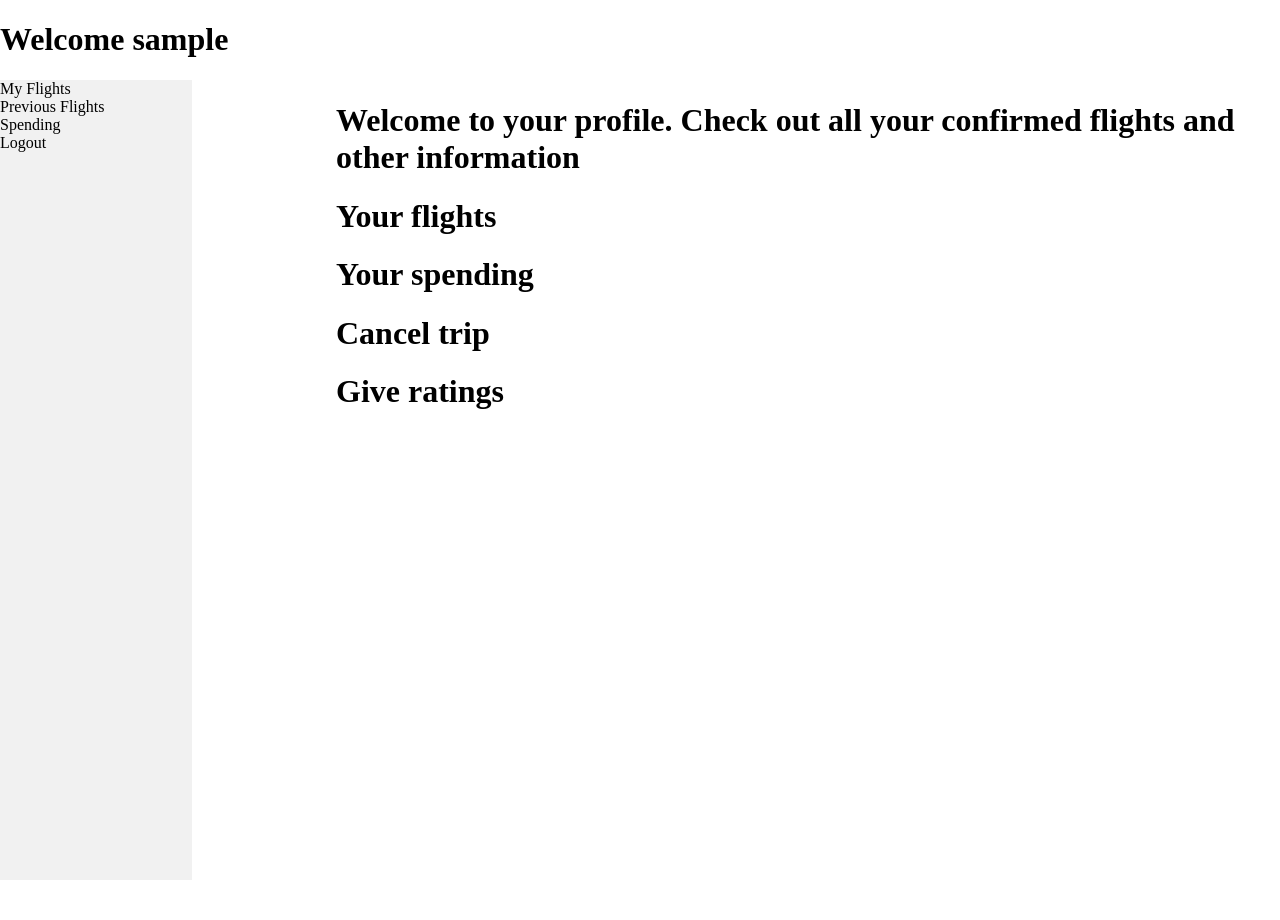
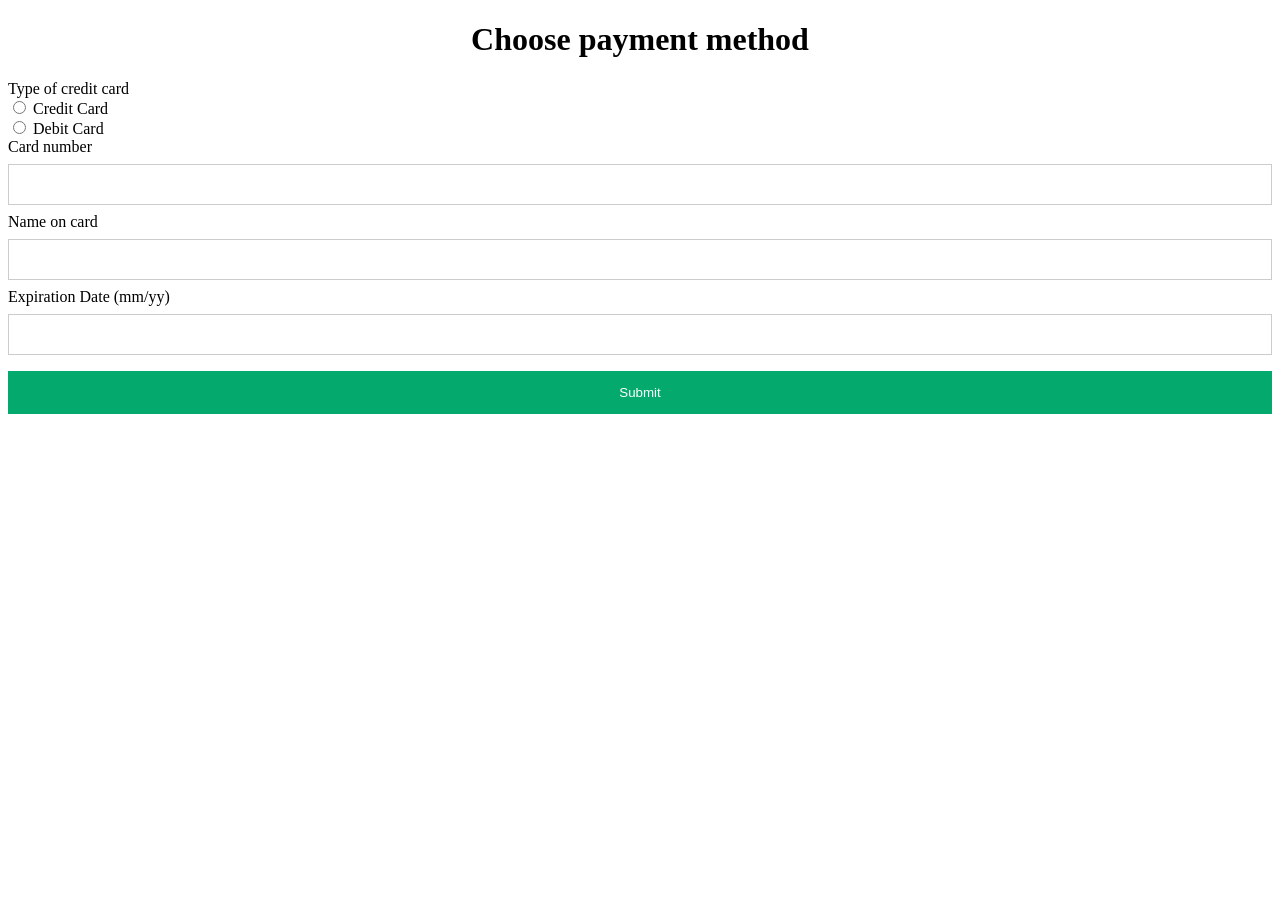
Before and after one commit to Ahnaf146/AirLine-Reservation-System, a Flask app: page / in a window 1280 px wide. Shown: the top 920 px of the page. After the commit the page ends 414 px from the top, so only its background shows below. Run offline with Flask 2, Linux system fonts and the light colour scheme; the visitor is signed in with stand-in values (Sample User, id 1); data that the repository does not hold is empty.

Commit message:
personal info page

```diff
--- a/app.py
+++ b/app.py
@@ -35,7 +35,7 @@ def home():
 	if "username" in session:
 		user = session["username"]
 		print("In-session")
-		return render_template('MyProfile.html', flights=data1, user=user)
+		return render_template('Payment.html', user=user)
 	else:
 		return render_template('HomePage.html', flights=data1)
 
@@ -99,6 +99,52 @@ def profile():
 	return render_template("MyProfile.html", info = data1, user=user)
 
 
+#PAYMENT
+@app.route('/payment', methods=['GET', 'POST'])
+def payment():
+	username = session['username']
+	cursor = conn.cursor()
+	card_type = request.form.get('credit/debit')
+	card_num = request.form.get('card_num')
+	name_on_card = request.form.get('card_name')
+	exp_date = request.form.get('exp_date')
+	query = 'SELECT * FROM Ticket WHERE username = %s'
+	cursor.execute(query, (username))
+	data = cursor.fetchone()
+	if(data):
+		error = 'Payment information already exists'
+		return render_template('payment.html', error=error)
+	else:
+		new_info = 'INSERT INTO ticket VALUES(%s, %s, %s, %s)'
+		cursor.execute(new_info, (card_type, card_num, name_on_card, exp_date))
+		conn.commit()
+		cursor.close()
+	return render_template("Confirm.html", info = data, user=username)
+
+
+#PersonalInformation
+@app.route('/personalinfo')
+def bookflight():
+	username = session['username']
+	cursor = conn.cursor()
+	name = request.form.get('name')
+	building_num = request.form.get('building_num')
+	street = request.form.get('street')
+	city = request.form.get('State')
+	passport = request.form.get('passport')
+	query = 'Select Name, email, Password, building_num, street, City, State, passport from Customer'
+	cursor.execute(query)
+	data = cursor.fetchone()
+	if(data):
+		print("Information is correct")
+		conn.commit()
+		cursor.close()
+		return render_template('PersonalInfo.html', userinfo=data)
+
+	else:
+		error = "Personal information is incorrect. Doesn't match the user records"
+		return render_template("PersonalInfo.html", error=error)
+
 
 
 '''
@@ -161,6 +207,7 @@ def registerAuth():
 		conn.commit()
 		cursor.close()
 		return render_template('MyProfile.html')
+
 @app.route('/home')
 def home():
     username = session['username']
@@ -246,15 +293,14 @@ def payment():
 @app.route('/addinfo')
 def addinfo():
 	return render_template('AddInfo.html')
-@app.route('/bookflight')
-def bookflight():
-	username = session['username']
-	return render_template('BookFlight.html')
+
 
 #Adds confirmation page
 @app.route('/confirm')
 def confirm():
-	return render_template('Finalize.html')
+
+return render_template('Finalize.html')
+
 
 #User authentification
 @app.route('/staffprofile')
```
Also changed, not shown: templates/PersonalInfo.html (renamed from templates/BookFlight.html, +6 -9 lines).
